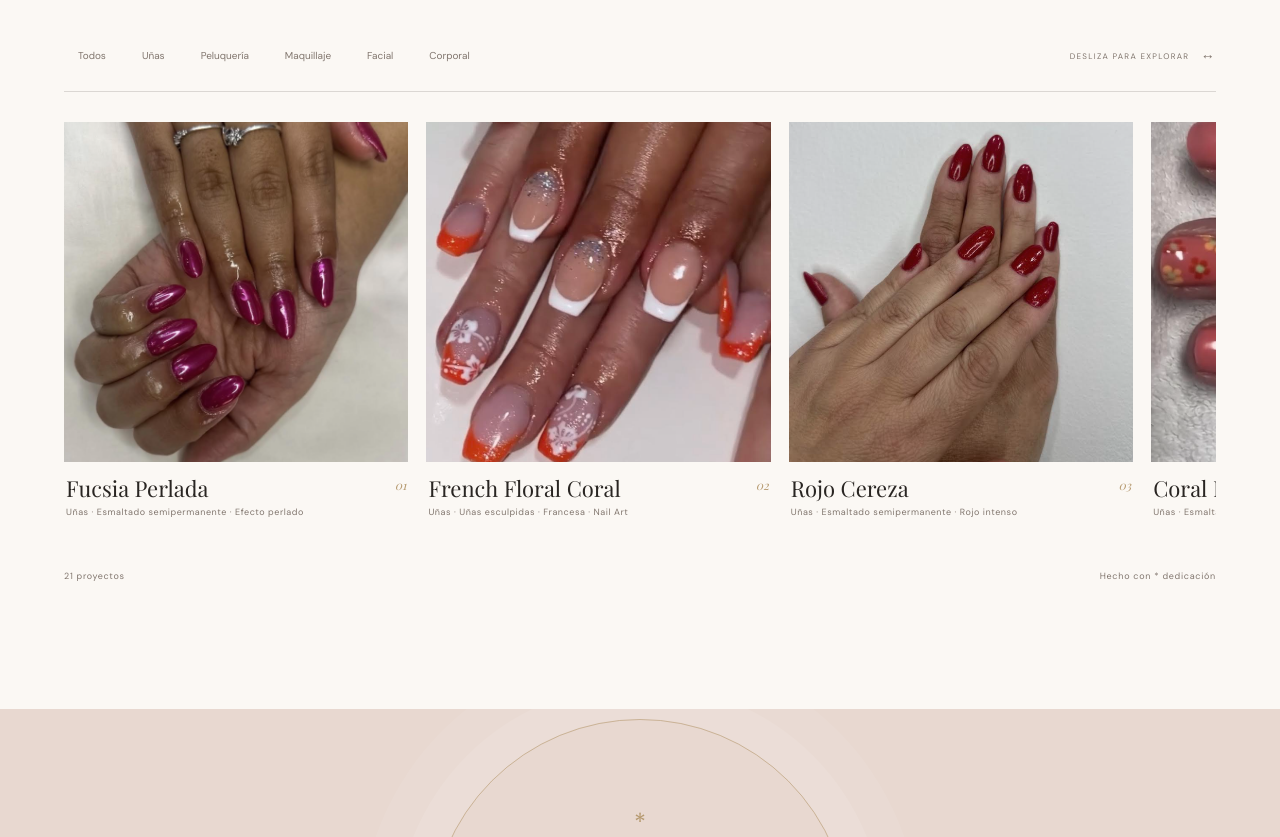
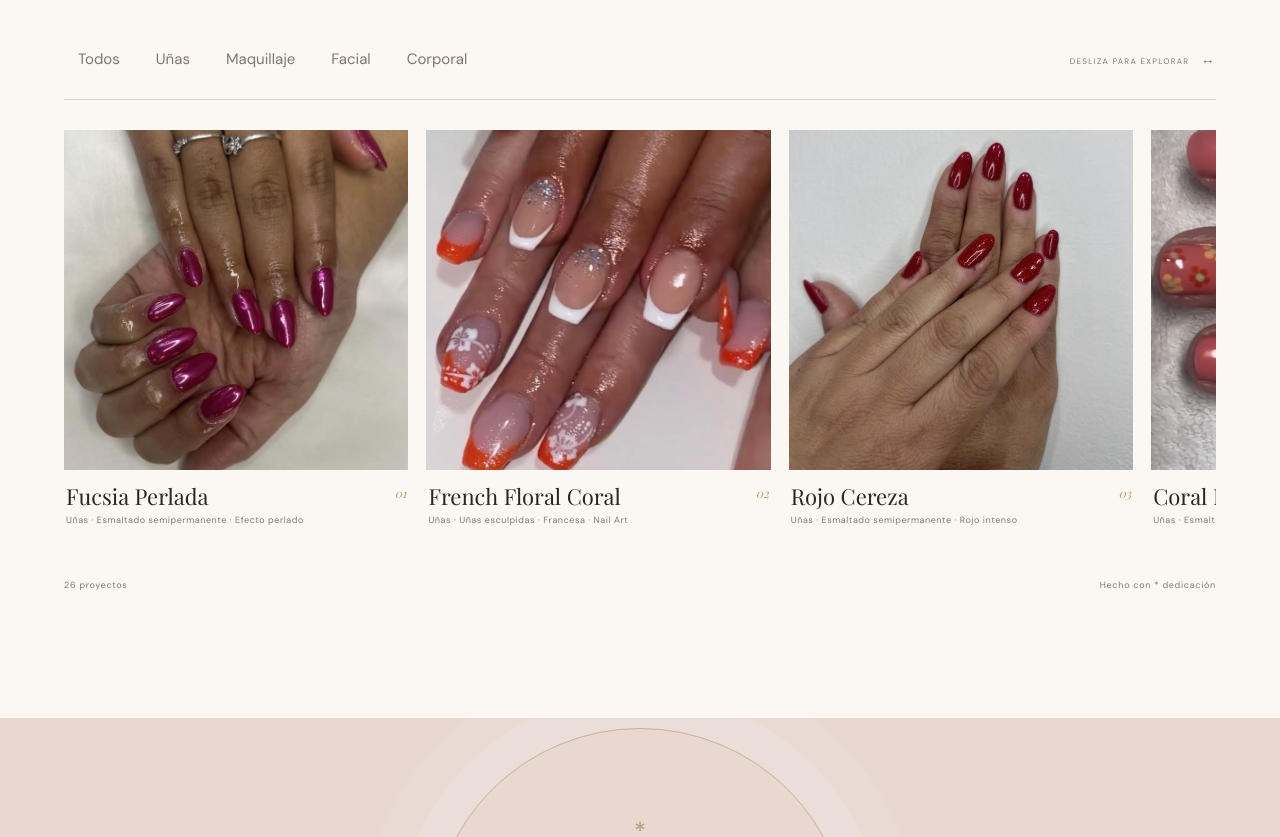
Before and after one commit to luciacara14/luciacara14.github.io, a plain HTML site: page index.html in a window 1280 px wide. Shown: the part 2950-3787 px from the top of the page. Drawn offline with nearby package versions, Linux system fonts and the light colour scheme; a web font is replaced by a local one.

Commit message:
Cambios para incorporar el maquillaje

```diff
--- a/css/styles.css
+++ b/css/styles.css
@@ -652,7 +652,7 @@ blockquote em {
     border: 1px solid transparent;
     background: transparent;
     color: var(--muted);
-    font-size: 10px;
+    font-size: 15px;
     padding: 9px 13px;
     cursor: pointer;
     transition: .2s
--- a/index.html
+++ b/index.html
@@ -139,8 +139,6 @@
 
             <button class="filter-button" data-filter="uñas">Uñas</button>
 
-            <button class="filter-button" data-filter="peluqueria">Peluquería</button>
-
             <button class="filter-button" data-filter="maquillaje">Maquillaje</button>
 
             <button class="filter-button" data-filter="facial">Facial</button>
--- a/js/main.js
+++ b/js/main.js
@@ -3,6 +3,9 @@
 
   const config = window.SITE_CONFIG || {};
   const projects = [
+    // =========================
+    // UÑAS
+    // =========================
     {
       id: 1,
       category: "uñas",
@@ -38,7 +41,7 @@
       image: "imgs/uñas/semipermanenteNatural2.png",
       alt: "Uñas cortas de forma cuadrada con esmalte semipermanente coral rosado brillante y pequeñas flores decorativas multicolor."
     },
-    {
+    /*{
       id: 5,
       category: "uñas",
       title: "Nude Abstracto",
@@ -46,7 +49,7 @@
       description: "Manicura semipermanente sobre una delicada base rosa nude translúcida con acabado brillante. Cada uña incorpora pequeños trazos curvos y formas abstractas en tonos plateados y efecto cromado, creando un diseño artístico y moderno. La combinación de tonos naturales con detalles metalizados aporta luminosidad y sofisticación sin recargar el conjunto. Ideal para quienes buscan una manicura discreta con un toque original.",
       image: "imgs/uñas/semipermanenteNatural3.png",
       alt: "Manicura semipermanente en tono nude rosado con uñas cortas redondeadas y decoración abstracta plateada de efecto cromado."
-    },
+    },*/
     {
       id: 6,
       category: "uñas",
@@ -56,6 +59,9 @@
       image: "imgs/uñas/semipermanenteRefu.png",
       alt: "Manicura semipermanente con refuerzo en uñas almendradas, combinando esmalte burdeos, rosa empolvado, detalles de manicura francesa y decoración floral blanca y burdeos."
     },
+  // =========================
+  // FACIAL
+  // =========================
 
   {
     id: 7,
@@ -209,6 +215,64 @@
     description: "Tratamiento de fotodepilación mediante tecnología IPL (luz pulsada intensa), que utiliza pulsos de luz para actuar sobre el folículo piloso. Se aplica en las zonas corporales seleccionadas siguiendo un protocolo personalizado y una valoración previa de la piel y del vello. Una alternativa tecnológica para quienes buscan reducir progresivamente el crecimiento del vello.",
     image: "https://images.pexels.com/photos/10822318/pexels-photo-10822318.jpeg?auto=compress&cs=tinysrgb&w=1200",
     alt: "Tratamiento de fotodepilación IPL realizado con un dispositivo de luz pulsada sobre el brazo."
+  },
+  // =========================
+  // MAQUILLAJES
+  // =========================
+   {
+    id: 22,
+    category: "maquillaje",
+    title: "Flamenca Floral",
+    subtitle: "Maquillaje de fiesta · Estilo flamenco",
+    description: "Maquillaje de inspiración flamenca que combina sombras en tonos rosados y malvas con un delineado negro intenso que realza la mirada. El acabado incluye una piel luminosa y uniforme, mejillas suavemente definidas y labios en un favorecedor tono rosa. El conjunto se complementa con un elegante recogido adornado con grandes flores en tonos fucsia y naranja, creando un look lleno de personalidad, color y tradición.",
+    image: "imgs/maquillajes/flamenca.jpg",
+    alt: "Maquillaje de fiesta con sombras rosadas y malvas, delineado negro, labios rosa y recogido decorado con grandes flores fucsias y naranjas."
+  },
+  {
+    id: 23,
+    category: "maquillaje",
+    title: "Belleza Natural",
+    subtitle: "Maquillaje social · Acabado natural",
+    description: "Maquillaje social de acabado natural que realza los rasgos del rostro sin perder frescura y elegancia. Se combina una piel uniforme y luminosa con sombras en tonos neutros, una mirada suavemente definida y labios en un tono rosa natural. El resultado se completa con un peinado de rizos voluminosos y definidos, aportando movimiento y un estilo femenino y sofisticado.",
+    image: "imgs/maquillajes/belleza-natural.jpg",
+    alt: "Maquillaje social natural con sombras neutras, piel luminosa, labios rosados y cabello rubio rizado con volumen."
+  },
+
+  {
+    id: 24,
+    category: "maquillaje",
+    title: "Fantasy Editorial",
+    subtitle: "Maquillaje artístico · Caracterización",
+    description: "Propuesta de maquillaje artístico y editorial que apuesta por el contraste de colores y la creatividad. Destacan las amplias aplicaciones de sombra blanca alrededor de los ojos, trabajadas con formas gráficas que crean un efecto visual atrevido y original. El look se completa con labios rojos intensos y una piel luminosa, consiguiendo una composición de inspiración fantasía y alta caracterización.",
+    image: "imgs/maquillajes/fantasy-editorial.jpg",
+    alt: "Maquillaje artístico editorial con grandes aplicaciones de sombra blanca alrededor de los ojos, labios rojos intensos y acabado luminoso."
+  },
+  {
+    id: 25,
+    category: "maquillaje",
+    title: "Smokey Glam",
+    subtitle: "Maquillaje de noche · Ojos ahumados",
+    description: "Maquillaje de noche sofisticado protagonizado por unos intensos ojos ahumados en tonos negros, grises y marrones. El difuminado se extiende hacia el exterior del ojo para conseguir una mirada profunda y elegante, acompañado de un delineado definido y pestañas destacadas. La piel mantiene un acabado natural y luminoso, mientras que los labios en tonos nude equilibran el conjunto y dejan todo el protagonismo a la mirada.",
+    image: "imgs/maquillajes/smokey-glam.jpg",
+    alt: "Maquillaje de noche con ojos ahumados en tonos oscuros, delineado negro, pestañas definidas y labios nude."
+  },
+  {
+    id: 26,
+    category: "maquillaje",
+    title: "Elegancia Atemporal",
+    subtitle: "Maquillaje social · Piel natural",
+    description: "Maquillaje social elegante y favorecedor, diseñado para realzar la belleza natural y respetar los rasgos del rostro. Se trabaja una piel uniforme con un acabado luminoso, sombras en tonos tierra y una mirada suavemente delineada. Los labios en tonos nude rosados aportan equilibrio y naturalidad. Una propuesta sofisticada y versátil que demuestra que la elegancia no depende de la intensidad del maquillaje.",
+    image: "imgs/maquillajes/elegancia-atemporal.jpg",
+    alt: "Maquillaje social elegante con sombras marrones suaves, delineado discreto, piel luminosa y labios nude rosados."
+  },
+  {
+    id: 27,
+    category: "maquillaje",
+    title: "Dark Glam",
+    subtitle: "Maquillaje de noche · Estilo dramático",
+    description: "Maquillaje de inspiración dramática que combina una mirada intensa con unos labios rojos profundos. Los ojos se trabajan con sombras oscuras y difuminados que aportan profundidad, mientras que la piel mantiene un acabado cuidado y natural. El contraste entre los labios rojos y la intensidad de la mirada crea un resultado sofisticado, atrevido y con mucha personalidad.",
+    image: "imgs/maquillajes/image.png",
+    alt: "Maquillaje de estilo dramático con ojos oscuros ahumados, labios rojo intenso y acabado sofisticado sobre un fondo oscuro."
   }
 ];
     //TRATAMIENTOS
```
Also changed, not shown: imgs/maquillajes/PHOTO-2026-11-16-18-18-46.jpg (deleted), imgs/maquillajes/PHOTO-2026-11-16-18-20-51.jpg (deleted), imgs/maquillajes/belleza-natural.jpg (renamed from imgs/maquillajes/PHOTO-2026-11-16-18-17-43.jpg), imgs/maquillajes/elegancia-atemporal.jpg (renamed from imgs/maquillajes/PHOTO-2026-11-16-18-19-09.jpg), imgs/maquillajes/falta.jpg (renamed from imgs/maquillajes/PHOTO-2026-11-16-18-16-38.jpg), imgs/maquillajes/falta1.jpg (renamed from imgs/maquillajes/PHOTO-2026-11-16-18-17-14.jpg), imgs/maquillajes/falta2.jpg (renamed from imgs/maquillajes/PHOTO-2026-11-16-18-16-20.jpg), imgs/maquillajes/fantasy-editorial.jpg (renamed from imgs/maquillajes/PHOTO-2026-11-16-18-18-00.jpg), imgs/maquillajes/flamenca.jpg (renamed from imgs/maquillajes/PHOTO-2026-11-16-18-17-26.jpg), imgs/maquillajes/image.png (added), imgs/maquillajes/smokey-glam.jpg (renamed from imgs/maquillajes/PHOTO-2026-11-16-18-18-18.jpg), imgs/uñas/falta_esculpidas2.png (renamed from imgs/uñas/esculpidas2.png), imgs/uñas/falta_masculinas.png (renamed from imgs/uñas/masculinas.png), imgs/uñas/falta_semipermanenteFrancesa.png (renamed from imgs/uñas/semipermanenteFrancesa.png), 1 more files.
